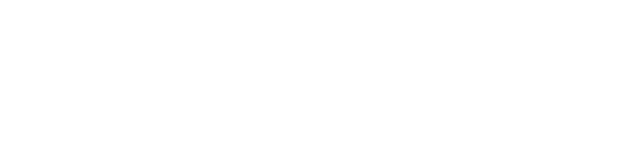
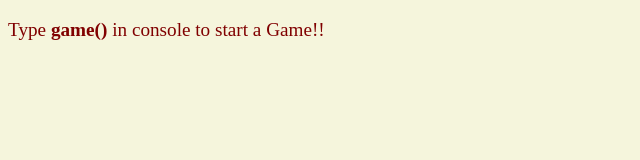
Before and after one commit to IamFLaME03/Odin_Projects, a plain HTML site: page rock_paper_scissors/index.html in a window 1280 px wide. Shown: the whole page, without its empty margins (0-640 px from the left). Drawn offline with Linux system fonts and the light colour scheme.

Commit message:
Add paragraph of text to navigate user for start a game through console

```diff
--- a/rock_paper_scissors/index.html
+++ b/rock_paper_scissors/index.html
@@ -3,9 +3,10 @@
 <head>
     <meta charset="UTF-8">
     <meta name="viewport" content="width=device-width, initial-scale=1.0">
-    <title>Document</title>
+    <title>Rock Paper Scissors</title>
 </head>
-<body>
+<body style="background-color: beige;">
+    <p style="color: maroon; font-size: larger;">Type <strong>game()</strong> in console to start a Game!!</p>
     <script src="script.js"></script>
 </body>
 </html>
```
